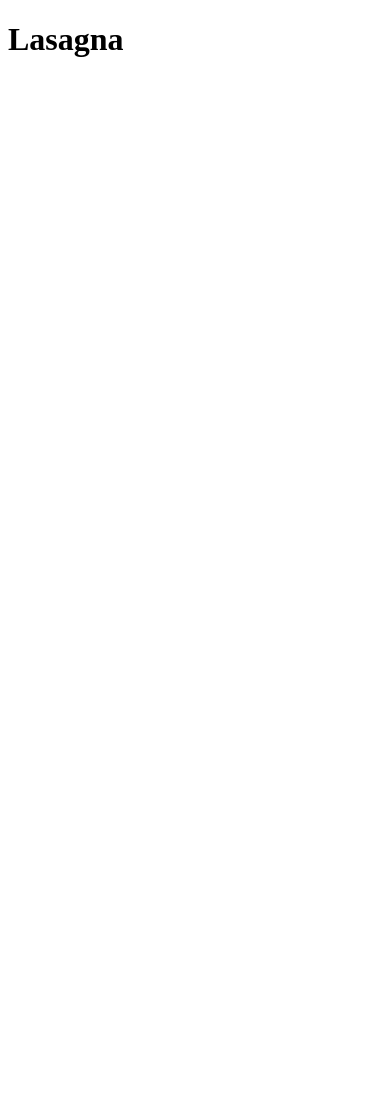
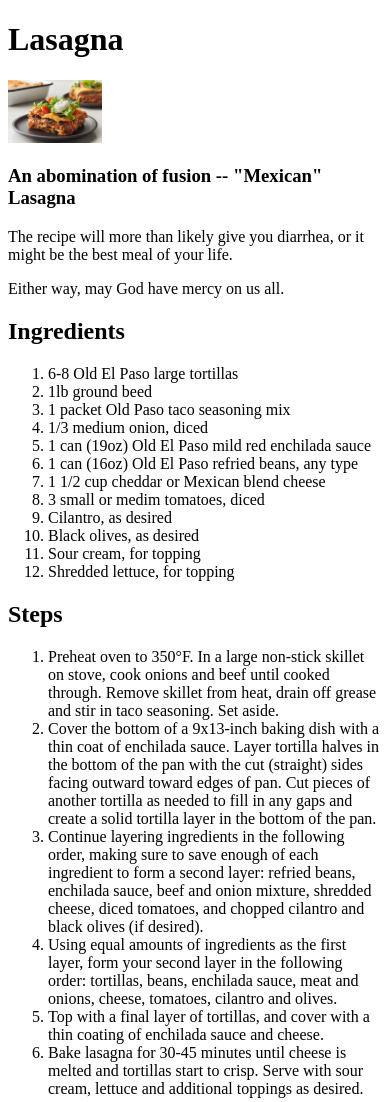
Before and after one commit to EmannuelMartinez/odin-recipes, a plain HTML site: page recipes/lasagna.html in a window 390 px wide. Before the commit the page ends 844 px from the top, so only its background shows below. Drawn offline with Linux system fonts and the light colour scheme.

Commit message:
Finish the lasagna recipe, unfortunately
This recipe is a war-crime. I think. Like...I might actually try
it, in the same way you have to try hamburger-helper every few years
or so to get the reminder of how bad those childhood broke meals were,
and how privileged you are now that you can order all your favorite
pieces of nigiri in the original Japanese. Hai.

```diff
--- a/recipes/lasagna.html
+++ b/recipes/lasagna.html
@@ -6,5 +6,47 @@
 </head>
 <body>
     <h1>Lasagna</h1>
+    <img alt="An abomination of mexican-style lasagna" height=25% src="./mexican-lasagna.webp" width=25%>
+    <h3>An abomination of fusion -- "Mexican" Lasagna</h3>
+    <p>The recipe will more than likely give you diarrhea, or it might be the best meal of your life.</p>
+    <p>Either way, may God have mercy on us all.</p>
+
+    <h2>Ingredients</h2>
+    <ol>
+        <li>6-8 Old El Paso large tortillas</li>
+        <li>1lb ground beed</li>
+        <li>1 packet Old Paso taco seasoning mix</li>
+        <li>1/3 medium onion, diced</li>
+        <li>1 can (19oz) Old El Paso mild red enchilada sauce</li>
+        <li>1 can (16oz) Old El Paso refried beans, any type</li>
+        <li>1 1/2 cup cheddar or Mexican blend cheese</li>
+        <li>3 small or medim tomatoes, diced</li>
+        <li>Cilantro, as desired</li>
+        <li>Black olives, as desired</li>
+        <li>Sour cream, for topping</li>
+        <li>Shredded lettuce, for topping</li>
+    </ol>
+
+    <h2>Steps</h2>
+    <ol>
+        <li>Preheat oven to 350°F. In a large non-stick skillet on stove, cook onions and beef until cooked through.
+            Remove skillet from heat, drain off grease and stir in taco seasoning. Set aside.
+        </li>
+        <li>Cover the bottom of a 9x13-inch baking dish with a thin coat of enchilada sauce. Layer tortilla halves in
+            the bottom of the pan with the cut (straight) sides facing outward toward edges of pan. Cut pieces of
+            another tortilla as needed to fill in any gaps and create a solid tortilla layer in the bottom of the pan.
+        </li>
+        <li>Continue layering ingredients in the following order, making sure to save enough of each ingredient to form
+            a second layer: refried beans, enchilada sauce, beef and onion mixture, shredded cheese, diced tomatoes, and
+            chopped cilantro and black olives (if desired).
+        </li>
+        <li>Using equal amounts of ingredients as the first layer, form your second layer in the following order:
+            tortillas, beans, enchilada sauce, meat and onions, cheese, tomatoes, cilantro and olives.
+        </li>
+        <li>Top with a final layer of tortillas, and cover with a thin coating of enchilada sauce and cheese.</li>
+        <li>Bake lasagna for 30-45 minutes until cheese is melted and tortillas start to crisp. Serve with sour cream,
+            lettuce and additional toppings as desired.
+        </li>
+    </ol>
 </body>
 </html>
```
Also changed, not shown: recipes/mexican-lasagna.webp (added).
